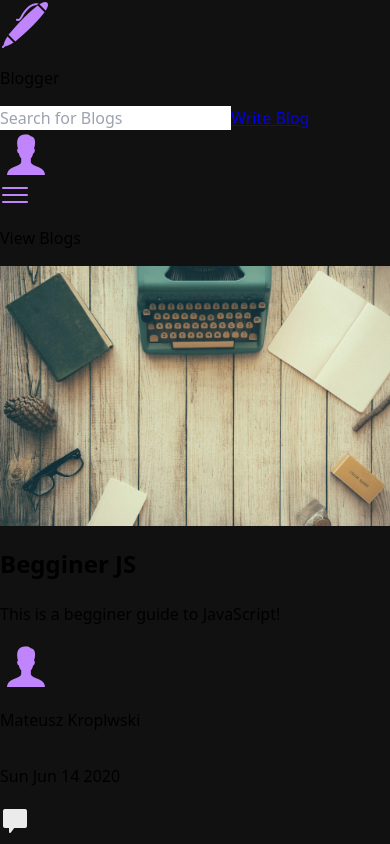
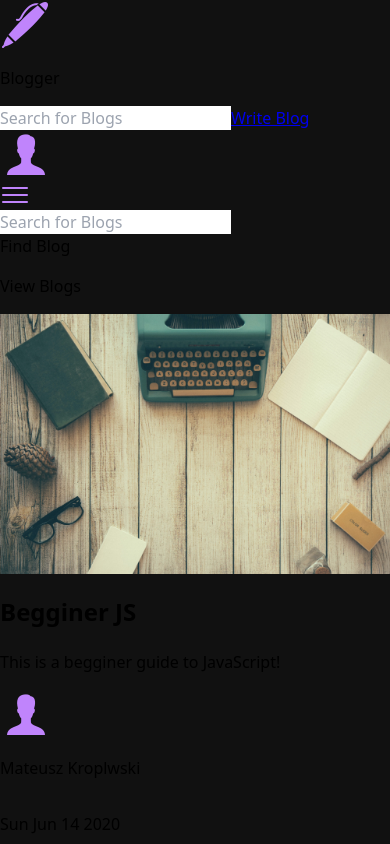
Before and after one commit to Kroplewski-M/Blogger, a Vue app: page / in a window 390 px wide. Shown: the top 844 px of the page. Built offline with nearby package versions, Linux system fonts and the light colour scheme.

Commit message:
mobile design updated

```diff
--- a/src/components/Nav.vue
+++ b/src/components/Nav.vue
@@ -1,25 +1,32 @@
 <template>
     <nav class="w-[100vw] bg-[#222222] text-purple-400 flex relative flex-col space-y-10 md:space-y-0 md:flex-row" :class="(mobileNav == 'hidden'? 'h-[70px]' : 'h-[auto]')">
-        <div @click.prevent="this.$router.push('/')" class="flex md:ml-10 ml-5 hover:cursor-pointer mt-[15px] relative z-50 w-[100%] md:w-[auto] place-content-center md:place-content-start pr-[70px] md:pr-[0px]">
+        <div @click.prevent="this.$router.push('/')" class="flex md:ml-10 ml-5 hover:cursor-pointer  relative z-50 w-[100%] md:w-[auto] place-content-center md:place-content-start pr-[70px] md:pr-[0px]" :class="(mobileNav == 'hidden'? 'mt-[15px]' : 'mt-10')">
             <img src="@/assets/logo.png" alt="" class="w-[40px] h-[40px]">
             <p class="font-bold md:text-[25px] text-[35px] ml-[10px] -mt-[7px] md:mt-0">Blogger</p>
         </div>
         <div class="flex flex-col md:flex-row text-center space-y-5 md:space-y-0 mx-auto pt-[20px] relative z-50 md:inline" :class="mobileNav">
-            <input type="text" name="" id="" placeholder="Search for Blogs" class="w-[300px] h-[30px] rounded-md bg-[#333333] font-semibold pl-[5px] md:mr-10">
-            <a href="#" @click.prevent="this.$router.push('create-blog')" class="font-bold text-purple-400 no-underline">Write Blog</a>
+            <input type="text" name="" id="" placeholder="Search for Blogs" class="w-[300px] h-[30px] rounded-md bg-[#333333] font-semibold pl-[5px] md:mr-10" :class="(mobileNav == 'hidden'? '' : 'hidden')">
+            <a href="#" @click.prevent="this.$router.push('create-blog')" class="font-bold text-purple-400 no-underline" :class="(mobileNav == 'hidden'? '' : 'text-[30px]')">Write Blog</a>
         </div>
-        <div class="float-right hover:cursor-pointer md:relative md:mr-5 z-50 md:inline w-[50px] mx-auto md:mx-0 mt-[30px] md:mt-0" :class="mobileNav" @click.prevent="accountPopUp = !accountPopUp">
-            <img src="@/assets/user.png" alt="" class="w-[50px] h-[50px] rounded-full bg-[#333333] mr-5 mt-[7px]">
+        <div class="float-right hover:cursor-pointer md:relative md:mr-5 z-50 md:inline mx-auto md:mx-0 md:mt-0" :class="(mobileNav == 'hidden'? 'mt-[15px] hidden' : ' pt-[70px] w-[70px]')" @click.prevent="accountPopUp = !accountPopUp">
+            <img src="@/assets/user.png" alt="" class="w-[70px] h-[70px] rounded-full bg-[#333333] mr-5 mt-[7px]">
         </div>
         <div class="md:hidden inline absolute right-5 -top-5 z-50" @click.prevent="toggleMobileNav">
             <div v-if="mobileNav == 'hidden'">
                 <img src="@/assets/mobileMenu.png" alt="" class="w-[30px]">
             </div>
             <div v-else>
-                <img src="@/assets/comments.png" alt="" class="w-[30px]">
+                <img src="@/assets/close.png" alt="" class="w-[30px]">
             </div>
         </div>
     </nav>
+    <div class="w-[300px] mx-auto align-center" :class="(mobileNav == 'hidden'? '' : 'hidden')">
+        <input type="text" name="" id="" placeholder="Search for Blogs" class="w-[300px] h-[30px] rounded-md bg-[#333333] font-semibold pl-[5px] md:mr-10 mt-5 text-gray-200" >
+        <div class="w-[100px] mx-auto">
+            <button class="w-[100px] h-[30px] bg-gray-200 rounded-md text-[#222222] font-bold mt-5">Find Blog</button>
+        </div>
+    </div>
+
     <div class="absolute w-[300px] h-[200px] bg-[#222222] right-5 top-[60px] rounded-md border-2 border-[#111111] text-center text-purple-400" v-if="accountPopUp">
             <!-- USER IS NOT LOGGED IN -->
             <div>
```
Also changed, not shown: src/assets/close.png (added).
